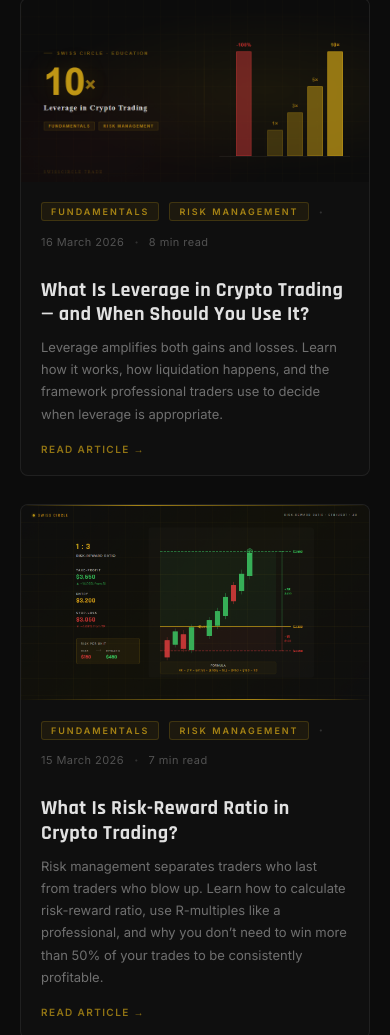
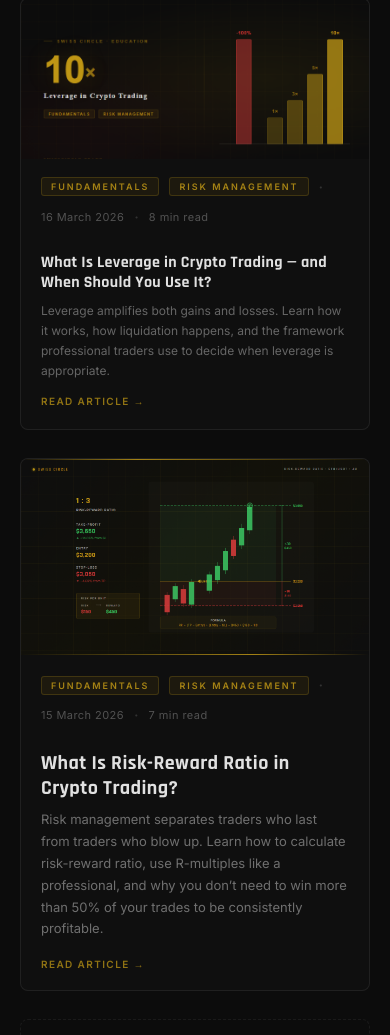
Before and after one commit to swisscircle09-lgtm/swisscircle, a website: page blog/index.html in a window 390 px wide. Shown: the part 1212-2247 px from the top of the page. Drawn offline with Linux system fonts and the light colour scheme.

Commit message:
Blog index: leverage back to vertical card, RR stays horizontal
Co-Authored-By: Claude Sonnet 4.6 <noreply@anthropic.com>

```diff
--- a/blog/index.html
+++ b/blog/index.html
@@ -103,17 +103,26 @@
   .placeholder-label { font-size: 9px; font-weight: 600; letter-spacing: 0.2em; text-transform: uppercase; color: rgba(255,255,255,0.16); margin-bottom: 5px; }
   .placeholder-title { font-family: 'Rajdhani', sans-serif; font-size: 16px; font-weight: 600; color: rgba(255,255,255,0.22); }
 
-  /* ── Regular article cards — horizontal left/right layout */
+  /* ── Regular article cards — vertical (small) */
   .cards-list { display: flex; flex-direction: column; gap: 28px; }
-  .card-item { border: 1px solid rgba(255,255,255,0.07); border-radius: 8px; overflow: hidden; text-decoration: none; color: inherit; transition: border-color 0.2s; background: rgba(255,255,255,0.015); display: grid; grid-template-columns: 340px 1fr; }
+  .card-item { border: 1px solid rgba(255,255,255,0.07); border-radius: 8px; overflow: hidden; text-decoration: none; color: inherit; transition: border-color 0.2s; background: rgba(255,255,255,0.015); display: flex; flex-direction: column; }
   .card-item:hover { border-color: rgba(200,158,22,0.28); }
   .card-item:hover .card-item-img img { transform: scale(1.03); }
-  .card-item-img { overflow: hidden; min-height: 220px; }
+  .card-item-img { overflow: hidden; height: 160px; }
   .card-item-img img { width: 100%; height: 100%; object-fit: cover; display: block; transition: transform 0.4s ease; }
-  .card-item-body { padding: 28px 32px; display: flex; flex-direction: column; justify-content: center; }
-  .card-item-title { font-family: 'Rajdhani', sans-serif; font-size: 20px; font-weight: 700; color: rgba(255,255,255,0.88); line-height: 1.22; letter-spacing: 0.02em; margin-bottom: 10px; margin-top: 10px; }
-  .card-item-excerpt { font-size: 13px; color: rgba(255,255,255,0.40); line-height: 1.7; flex: 1; margin-bottom: 18px; }
+  .card-item-body { padding: 18px 20px 22px; display: flex; flex-direction: column; flex: 1; }
+  .card-item-title { font-family: 'Rajdhani', sans-serif; font-size: 16px; font-weight: 700; color: rgba(255,255,255,0.88); line-height: 1.25; letter-spacing: 0.02em; margin-bottom: 8px; margin-top: 10px; }
+  .card-item-excerpt { font-size: 12px; color: rgba(255,255,255,0.36); line-height: 1.68; flex: 1; margin-bottom: 14px; }
   .card-item-cta { font-size: 10px; font-weight: 600; letter-spacing: 0.14em; text-transform: uppercase; color: rgba(200,158,22,0.7); }
+
+  /* ── Horizontal article card (left image / right text) */
+  .card-item-h { border: 1px solid rgba(255,255,255,0.07); border-radius: 8px; overflow: hidden; text-decoration: none; color: inherit; transition: border-color 0.2s; background: rgba(255,255,255,0.015); display: grid; grid-template-columns: 340px 1fr; }
+  .card-item-h:hover { border-color: rgba(200,158,22,0.28); }
+  .card-item-h:hover .card-item-img img { transform: scale(1.03); }
+  .card-item-h .card-item-img { overflow: hidden; min-height: 220px; height: auto; }
+  .card-item-h .card-item-body { padding: 28px 32px; display: flex; flex-direction: column; justify-content: center; }
+  .card-item-h .card-item-title { font-size: 20px; margin-top: 10px; }
+  .card-item-h .card-item-excerpt { font-size: 13px; color: rgba(255,255,255,0.40); margin-bottom: 18px; }
 
   /* ── Subscribe strip */
   .subscribe-strip { max-width: 1100px; margin: 0 auto; padding: 0 40px 80px; }
@@ -141,9 +150,9 @@
     .card-featured { grid-template-columns: 1fr; }
     .card-thumb { min-height: 200px; }
     .card-body { padding: 24px; }
-    .card-item { grid-template-columns: 1fr; }
-    .card-item-img { min-height: 180px; }
-    .card-item-body { padding: 20px; }
+    .card-item-h { grid-template-columns: 1fr; }
+    .card-item-h .card-item-img { min-height: 180px; }
+    .card-item-h .card-item-body { padding: 20px; }
     .subscribe-strip { padding: 0 20px 60px; }
     .subscribe-inner { flex-direction: column; }
     .sub-right { width: 100%; }
@@ -235,7 +244,7 @@
         <span class="card-item-cta">Read article &rarr;</span>
       </div>
     </a>
-    <a class="card-item" href="/blog/risk-reward-ratio-crypto-trading">
+    <a class="card-item-h" href="/blog/risk-reward-ratio-crypto-trading">
       <div class="card-item-img">
         <img src="/blog/images/blog-graphic-1-entry-sl-tp.png" alt="Risk-reward ratio crypto trading diagram">
       </div>
```
